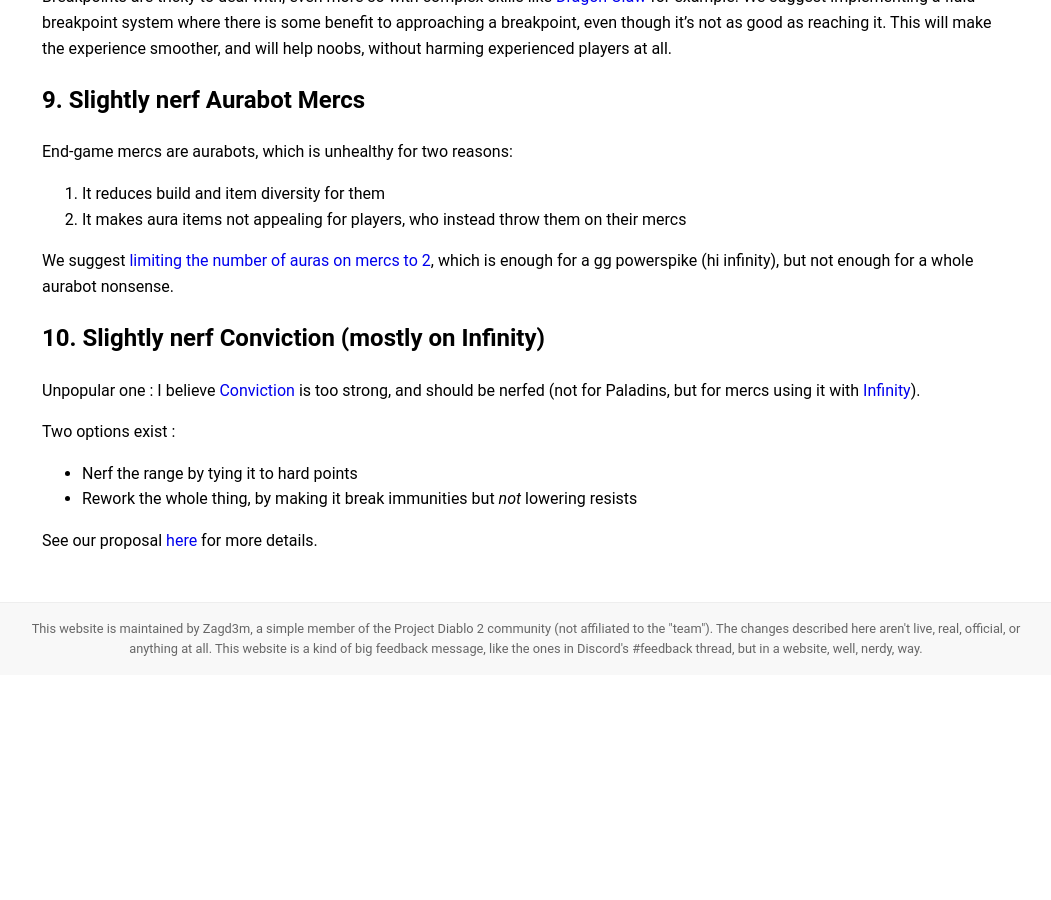
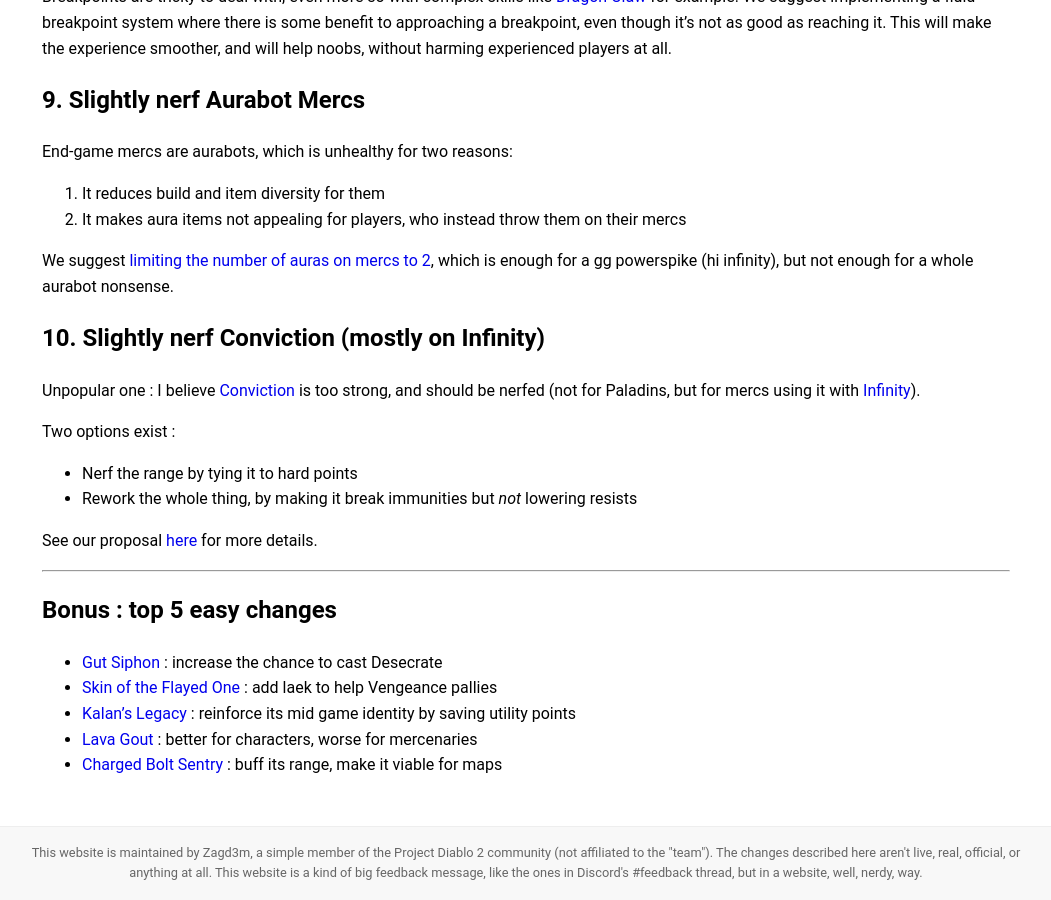
Before and after one commit to zagd3m/patchnotes, a Jekyll site: the page built from docs/top10.md, in a window 1280 px wide and 900 px high, scrolled down 2761 px. Shown: the whole window, without its empty margins (114-1165 px from the left). Built offline with Jekyll 4.4.1, drawn with Linux system fonts in a browser that asks for light colours; before the commit the page ends 3436 px from its top, so only the background shows below that.

Commit message:
Added top 5 quick wins

```diff
--- a/docs/top10.md
+++ b/docs/top10.md
@@ -97,3 +97,13 @@
 - Rework the whole thing, by making it break immunities but *not* lowering resists
 
 See our proposal [here](full-notes#conviction) for more details.
+
+---
+
+## Bonus : top 5 easy changes
+
+- [Gut Siphon](full-notes#gut-siphon) : increase the chance to cast Desecrate
+- [Skin of the Flayed One](full-notes#skin-of-the-flayed-one) : add laek to help Vengeance pallies
+- [Kalan's Legacy](full-notes#kalans-legacy) : reinforce its mid game identity by saving utility points
+- [Lava Gout](full-notes#lava-gout) : better for characters, worse for mercenaries
+- [Charged Bolt Sentry](full-notes#cbs) : buff its range, make it viable for maps
```
